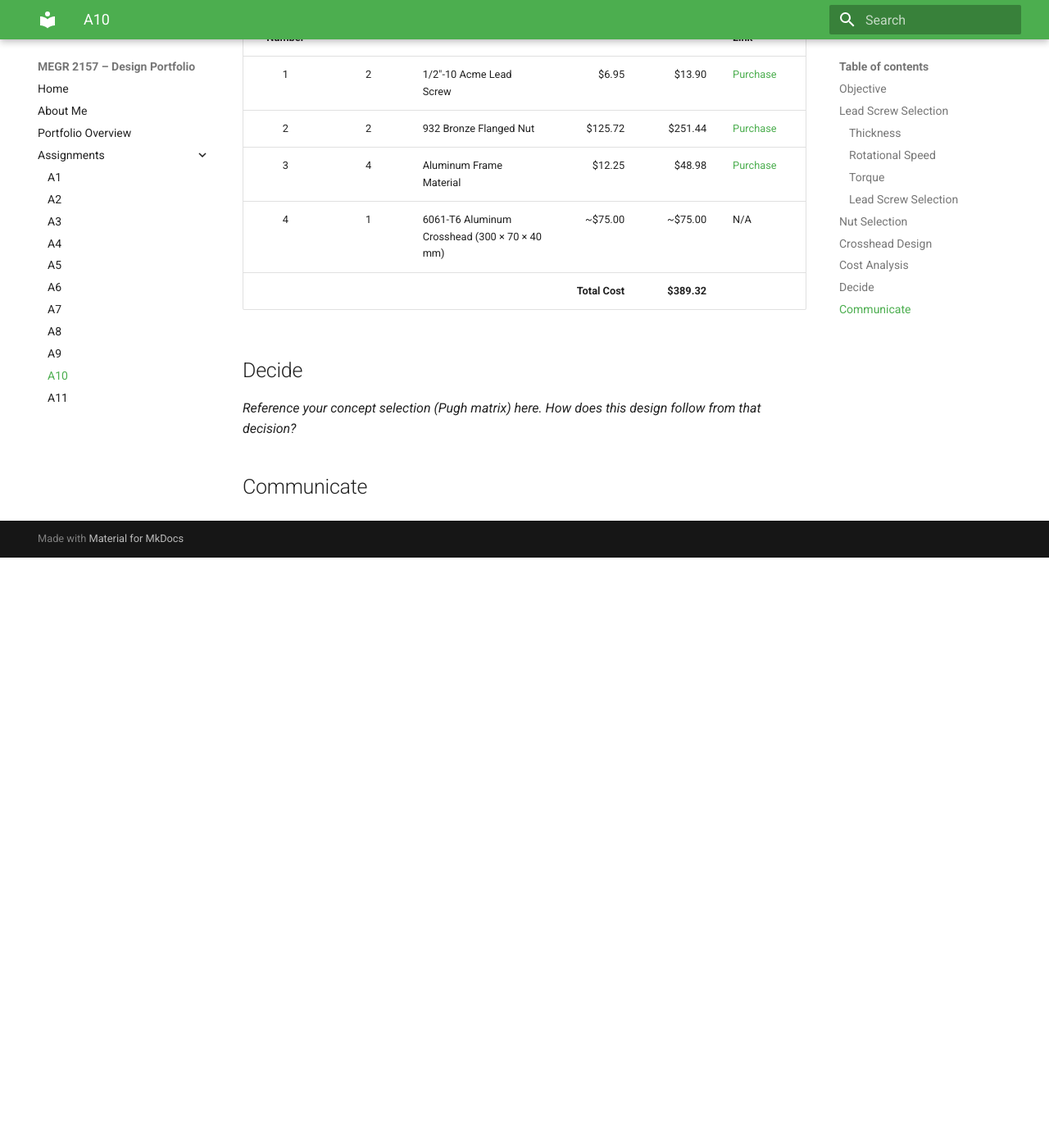
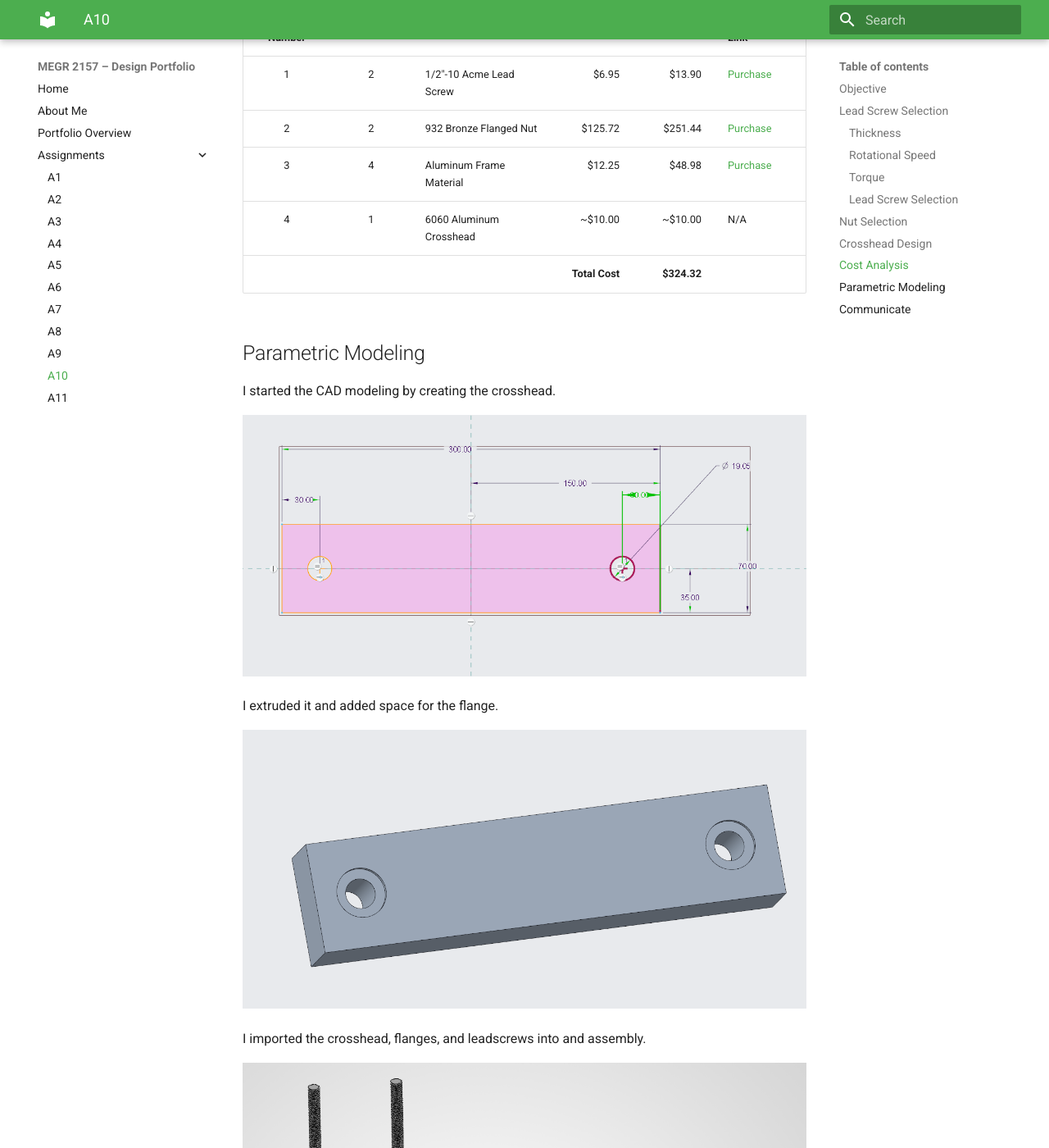
Before and after one commit to DillonK-spec/megr2157-portfolio, an MkDocs documentation site: the page built from docs/assignments/A10/index.md, in a window 1280 px wide and 1400 px high, scrolled down 7829 px. Shown: the whole window at 82% size. Built offline with MkDocs 1.6.1 and Material for MkDocs 9.7.7, drawn with Linux system fonts in a browser that asks for light colours; before the commit the page ends 8509 px from its top, so only the background shows below that; some of the changed text lies outside the part shown.

Commit message:
Update index.md

```diff
--- a/docs/assignments/A10/index.md
+++ b/docs/assignments/A10/index.md
@@ -103,10 +103,32 @@ Here is a drawing of the crosshead. It's missing tolerances for the fit, but it
 | 1 | 2 | 1/2"-10 Acme Lead Screw | $6.95 | $13.90 | [Purchase](https://www.mcmaster.com/98935A911/) |
 | 2 | 2 | 932 Bronze Flanged Nut | $125.72 | $251.44 | [Purchase](https://www.mcmaster.com/95120A111/) |
 | 3 | 4 | Aluminum Frame Material | $12.25 | $48.98 | [Purchase](https://www.lowes.com/pd/Mecale-23-6-in-4040-Aluminum-Extrusion-T-Slot-Linear-Rail-4-Pack-6063-T5-Anodized-Profile-Black/5021607235) |
-| 4 | 1 | 6061-T6 Aluminum Crosshead (300 × 70 × 40 mm) | ~$75.00 | ~$75.00 | N/A |
-| | | | **Total Cost** | **$389.32** | |
+| 4 | 1 | 6060 Aluminum Crosshead | ~$10.00 | ~$10.00 | N/A |
+| | | | **Total Cost** | **$324.32** | |
 
-## Decide
-_Reference your concept selection (Pugh matrix) here. How does this design follow from that decision?_
+## Parametric Modeling
+
+I started the CAD modeling by creating the crosshead.
+
+![crosscreo](crosscreo.PNG)
+
+I extruded it and added space for the flange.
+
+![crosscreo2](crosscreo2.PNG)
+
+I imported the crosshead, flanges, and leadscrews into and assembly.
+
+![crosscreo3](crosscreo3.PNG)
+
+I mated all of the parts.
+
+![crosscreo4](crosscreo4.PNG)
+
+I cut aluminum supports to size and put them in the assembly.
+
+![crosscreo5](crosscreo5.PNG)
+
+
+[Download CAD File](https://github.com/DillonK-spec/megr2157-portfolio/raw/refs/heads/main/docs/assignments/A10/tensiletester.zip)
 
 ## Communicate
```
